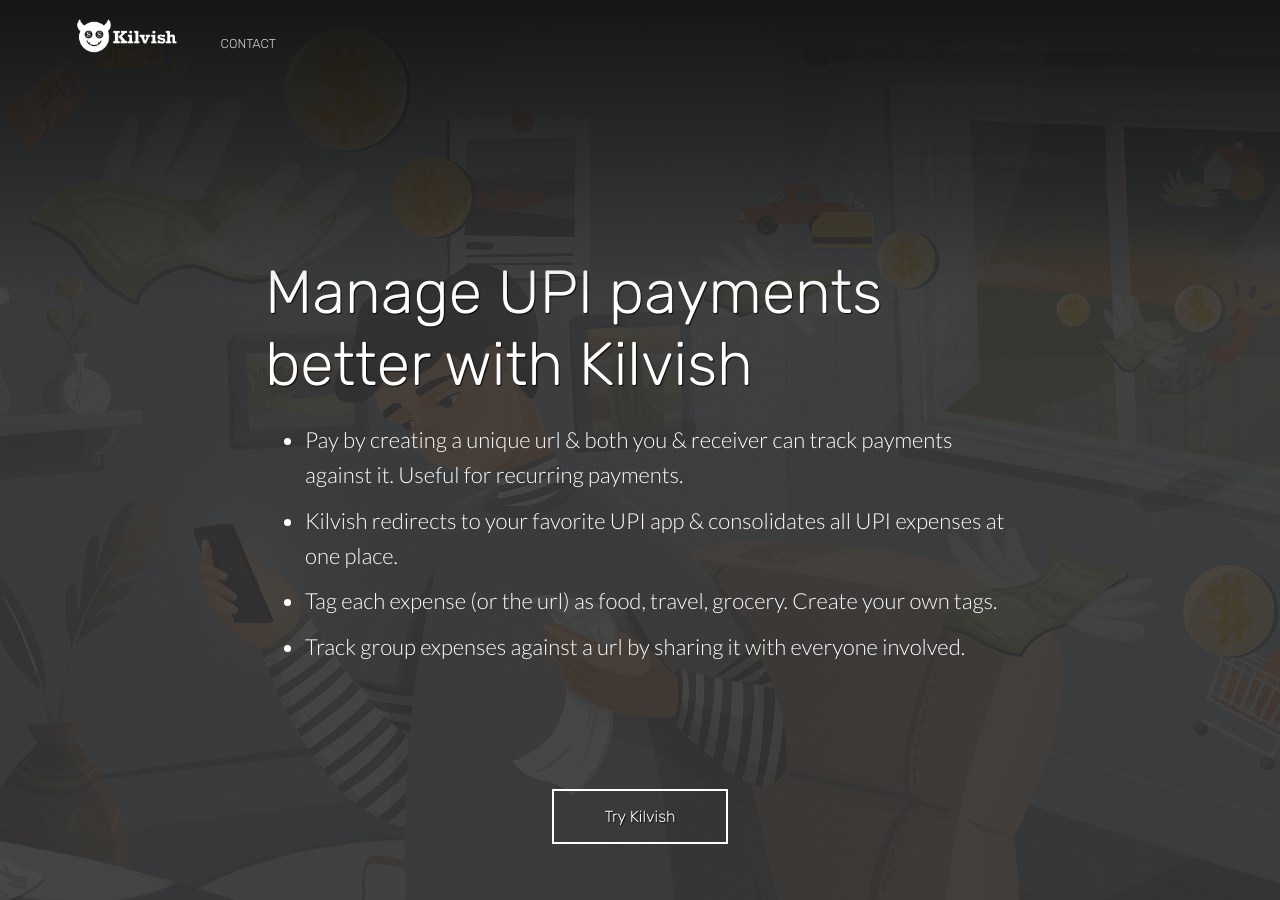
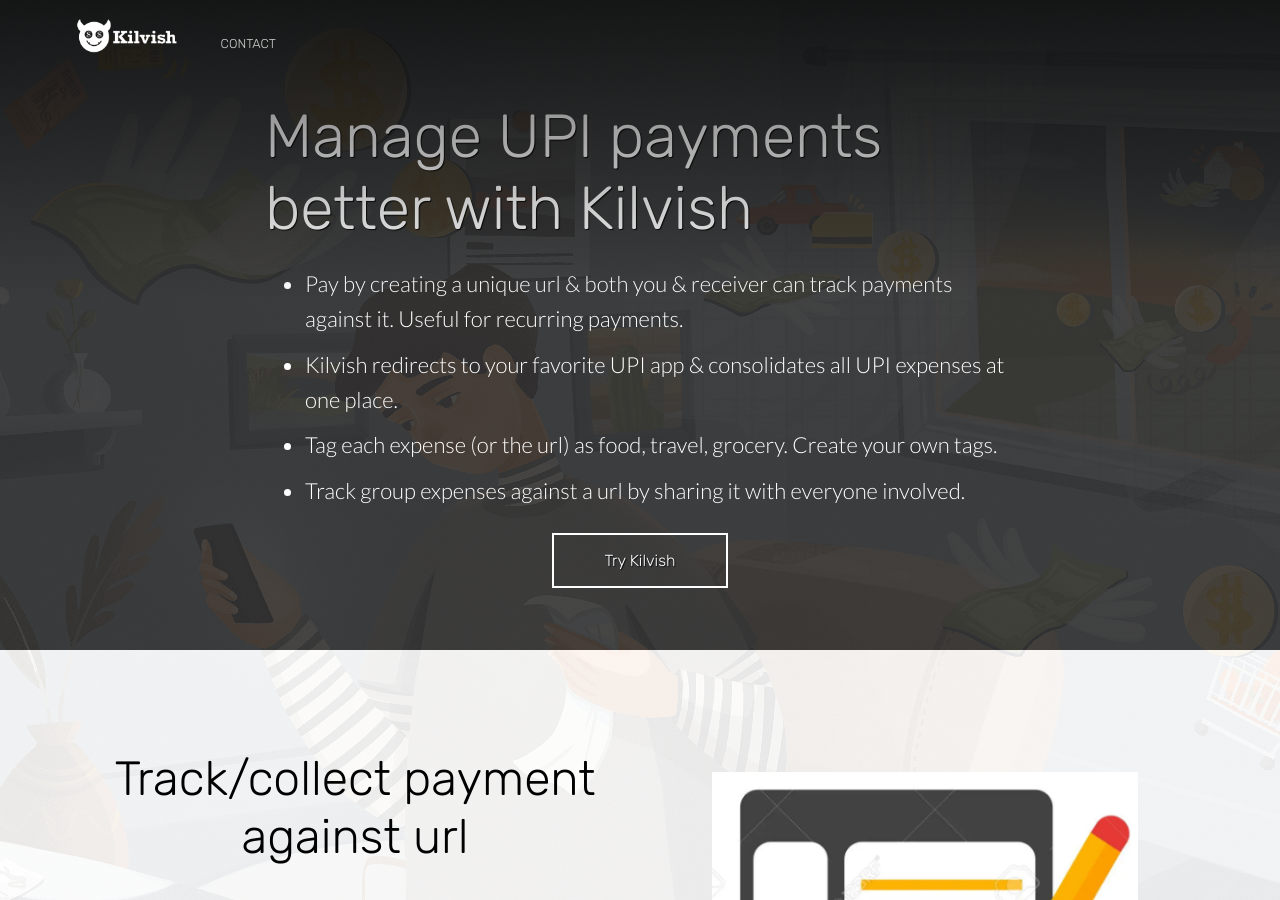
Before and after one commit to tamraj-kilvish/tamraj-kilvish.github.io, a Jekyll site: the page built from index.html, in a window 1280 px wide and 900 px high. Built offline with Jekyll 4.4.1, drawn with Linux system fonts in a browser that asks for light colours; nearby versions of some CDN libraries.

Commit message:
still struggling with the hero text alignment

```diff
--- a/_sass/landing-page.scss
+++ b/_sass/landing-page.scss
@@ -1,7 +1,6 @@
 .hero {
   color: #ffffff;
   text-align: center;
-  height: 100vh;
   min-height: 550px;
   background-color: #333;
   background-repeat: no-repeat;
--- a/index.html
+++ b/index.html
@@ -15,7 +15,7 @@
 				<li class="subtext editable">Tag each expense (or the url) as food, travel, grocery. Create your own tags.</li>
 				<li class="subtext editable">Track group expenses against a url by sharing it with everyone involved.</li>
 			</ul>
-			<div class="cta button alt" style = "text-align: center; padding-top: 100px"><a href="#bottom-hero">Try Kilvish</a></div>
+			<div class="cta button alt" style = "text-align: center; padding-bottom: 10px"><a href="#bottom-hero">Try Kilvish</a></div>
 		</div>
 	</div>
 </section>
```
